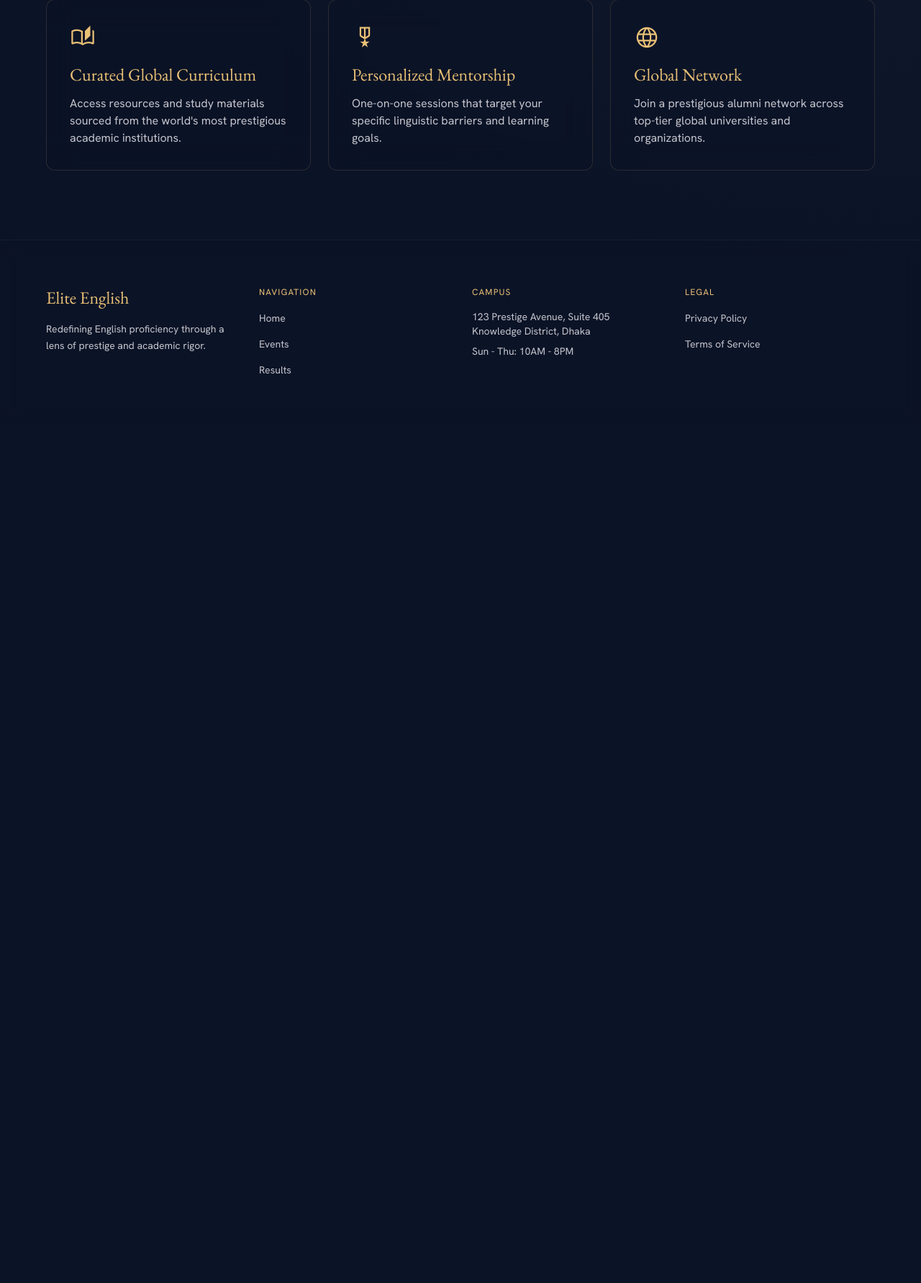
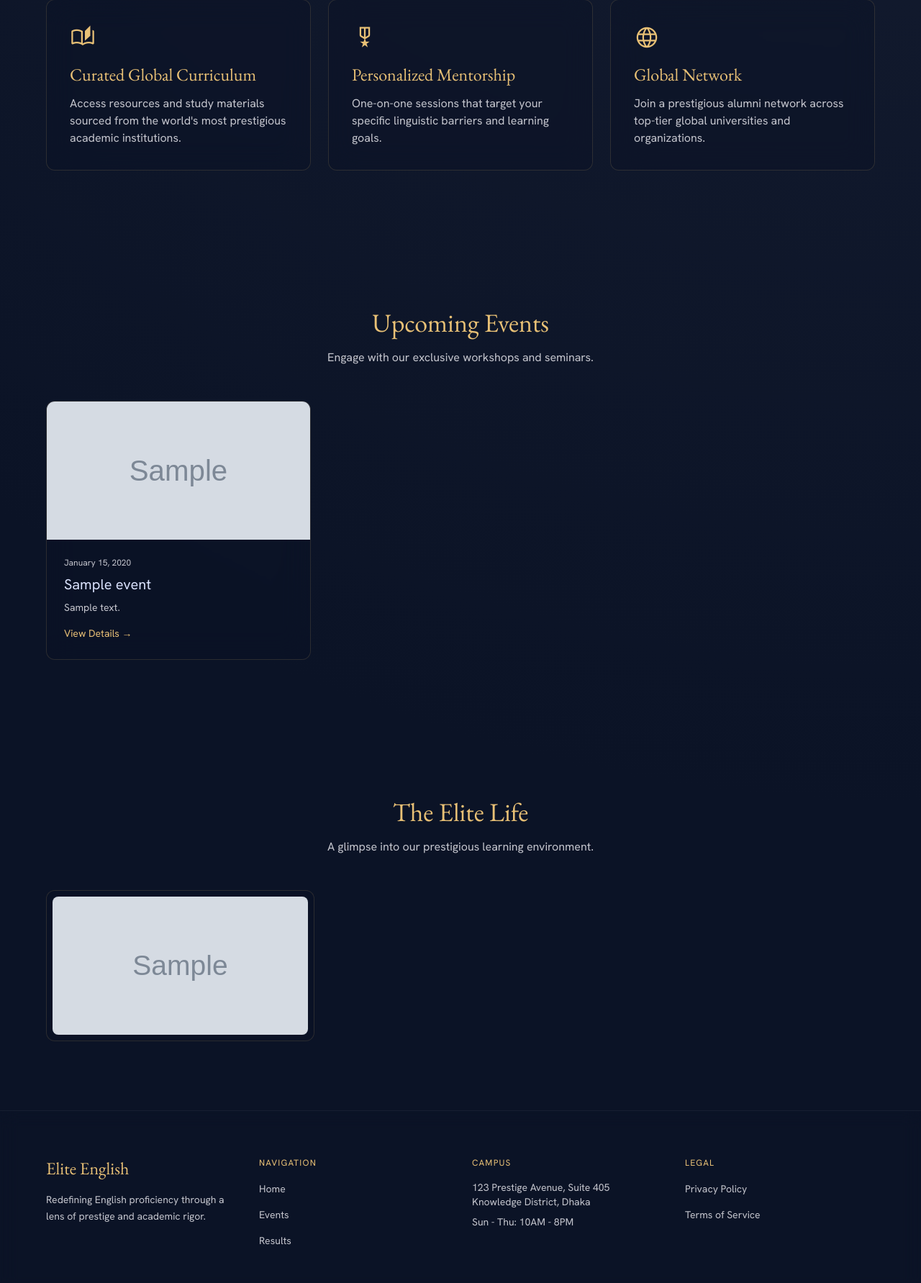
Before and after one commit to taw-ssif26/WhiteCollar, a Django app: template core/templates/core/front_page.html in a window 1280 px wide. Shown: the part 1105-2888 px from the top of the page at 72% size. Before the commit the page ends 1625 px from the top, so only its background shows below. Run offline with Django 5.2, Linux system fonts and the light colour scheme; the template is opened without the code that fills it: most values are stand-ins (such as "Sample title", 1, 10 or a date in 2020); grey boxes marked "Sample" are stand-in pictures; some libraries are stand-ins or nearby versions.

Commit message:
Update front_page.html

```diff
--- a/core/templates/core/front_page.html
+++ b/core/templates/core/front_page.html
@@ -7,7 +7,7 @@
 <section class="relative min-h-[600px] md:min-h-[800px] flex items-center justify-center overflow-hidden px-4 md:px-12 lg:px-16">
     <div class="absolute inset-0 z-0">
         <div class="w-full h-full bg-cover bg-center"
-             style="background-image: url('/media/hero-bg.jpg'); opacity: 0.6;">
+             style="background-image: url('/static/images/hero-bg.jpg'); opacity: 0.3;">
         </div>
         <div class="absolute inset-0 bg-gradient-to-b from-background/80 via-background/60 to-background/90"></div>
     </div>
@@ -18,18 +18,18 @@
         <h1 class="font-display-lg text-4xl md:text-6xl text-secondary mb-6 leading-tight text-glow font-['EB_Garamond']">
             Master the Language of Global Influence
         </h1>
-        <p class="font-body-lg text-base md:text-lg text-on-surface-variant mb-8 max-w-2xl mx-auto leading-relaxed">
+        <p class="text-on-surface-variant text-base md:text-lg mb-8 max-w-2xl mx-auto leading-relaxed">
             Elite English Coaching provides an unparalleled educational experience designed for the visionaries of tomorrow.
             Through curated curricula, personalized mentorship from industry leaders, and a commitment to academic rigor,
             we transform students into articulate leaders.
         </p>
         <div class="flex flex-col sm:flex-row items-center justify-center gap-4">
             <a href="{% url 'admission_view' %}"
-               class="w-full sm:w-auto bg-secondary text-on-secondary px-10 py-4 rounded-full font-label-caps text-sm font-bold transition-all hover:scale-105 hover:shadow-[0_0_30px_rgba(233,193,118,0.4)]">
+               class="bg-secondary text-on-secondary px-10 py-4 rounded-full font-label-caps text-sm font-bold transition-all hover:scale-105 hover:shadow-[0_0_30px_rgba(233,193,118,0.4)]">
                 Start Your Journey
             </a>
             <a href="#highlights"
-               class="w-full sm:w-auto border border-secondary/30 backdrop-blur-md text-secondary px-10 py-4 rounded-full font-label-caps text-sm font-bold hover:bg-secondary/10 transition-all">
+               class="border border-secondary/30 backdrop-blur-md text-secondary px-10 py-4 rounded-full font-label-caps text-sm font-bold hover:bg-secondary/10 transition-all">
                 Explore More
             </a>
         </div>
@@ -43,19 +43,16 @@
         <p class="text-on-surface-variant max-w-lg mx-auto">Discover the pillars that define our pedagogical excellence.</p>
     </div>
     <div class="grid grid-cols-1 md:grid-cols-2 lg:grid-cols-3 gap-6">
-        <!-- Highlight 1 -->
         <div class="glass-card p-8 rounded-xl group">
             <span class="material-symbols-outlined text-4xl text-secondary mb-4 block">auto_stories</span>
             <h3 class="font-headline-md text-2xl mb-3 text-secondary font-['EB_Garamond']">Curated Global Curriculum</h3>
             <p class="text-on-surface-variant">Access resources and study materials sourced from the world's most prestigious academic institutions.</p>
         </div>
-        <!-- Highlight 2 -->
         <div class="glass-card p-8 rounded-xl group">
             <span class="material-symbols-outlined text-4xl text-secondary mb-4 block">military_tech</span>
             <h3 class="font-headline-md text-2xl mb-3 text-secondary font-['EB_Garamond']">Personalized Mentorship</h3>
             <p class="text-on-surface-variant">One-on-one sessions that target your specific linguistic barriers and learning goals.</p>
         </div>
-        <!-- Highlight 3 -->
         <div class="glass-card p-8 rounded-xl group">
             <span class="material-symbols-outlined text-4xl text-secondary mb-4 block">language</span>
             <h3 class="font-headline-md text-2xl mb-3 text-secondary font-['EB_Garamond']">Global Network</h3>
@@ -63,4 +60,48 @@
         </div>
     </div>
 </section>
+
+<!-- Events Preview -->
+<section class="py-16 md:py-24 px-4 md:px-12 lg:px-16 max-w-7xl mx-auto bg-surface-container-low/30">
+    <div class="text-center mb-12">
+        <h2 class="font-display-lg text-3xl md:text-4xl text-secondary mb-4 font-['EB_Garamond']">Upcoming Events</h2>
+        <p class="text-on-surface-variant">Engage with our exclusive workshops and seminars.</p>
+    </div>
+    <div class="grid grid-cols-1 md:grid-cols-3 gap-6">
+        {% for event in events %}
+        <div class="glass-card rounded-xl overflow-hidden group">
+            {% if event.image %}
+            <div class="h-48 overflow-hidden">
+                <img src="{{ event.image.url }}" alt="{{ event.title }}" class="w-full h-full object-cover transition-transform duration-500 group-hover:scale-110">
+            </div>
+            {% endif %}
+            <div class="p-6">
+                <div class="text-on-surface-variant text-xs">{{ event.date|date:"F d, Y" }}</div>
+                <h4 class="font-headline-md text-xl text-on-surface mt-2 group-hover:text-secondary transition-colors">{{ event.title }}</h4>
+                <p class="text-on-surface-variant text-sm mt-2">{{ event.description|truncatewords:15|safe }}</p>
+                <a href="{% url 'events_view' %}" class="text-secondary text-sm hover:underline mt-4 inline-block">View Details →</a>
+            </div>
+        </div>
+        {% empty %}
+        <p class="text-on-surface-variant col-span-full text-center">No upcoming events scheduled.</p>
+        {% endfor %}
+    </div>
+</section>
+
+<!-- Gallery Preview -->
+<section class="py-16 md:py-24 px-4 md:px-12 lg:px-16 max-w-7xl mx-auto">
+    <div class="text-center mb-12">
+        <h2 class="font-display-lg text-3xl md:text-4xl text-secondary mb-4 font-['EB_Garamond']">The Elite Life</h2>
+        <p class="text-on-surface-variant">A glimpse into our prestigious learning environment.</p>
+    </div>
+    <div class="grid grid-cols-2 md:grid-cols-3 gap-4">
+        {% for image in gallery %}
+        <div class="glass-card p-2 rounded-xl overflow-hidden group">
+            <img src="{{ image.image.url }}" alt="{{ image.title }}" class="w-full h-48 object-cover transition-transform duration-500 group-hover:scale-105 rounded-lg">
+        </div>
+        {% empty %}
+        <p class="text-on-surface-variant col-span-full text-center">No images available.</p>
+        {% endfor %}
+    </div>
+</section>
 {% endblock %}
```
